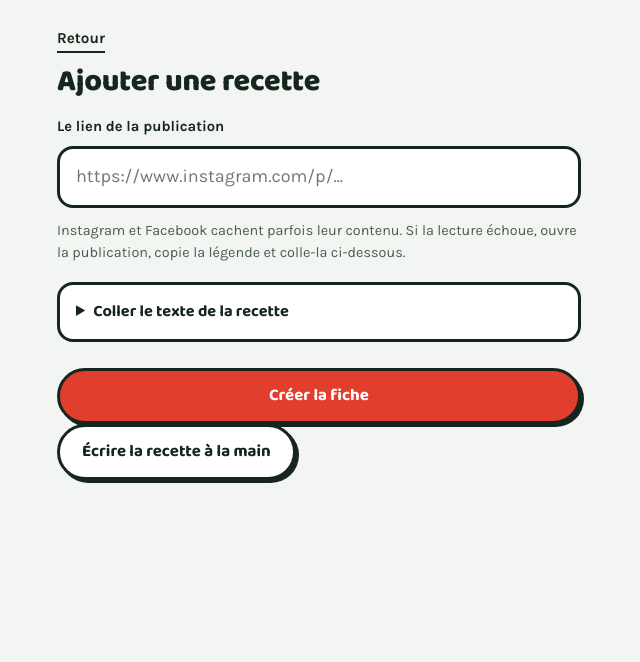
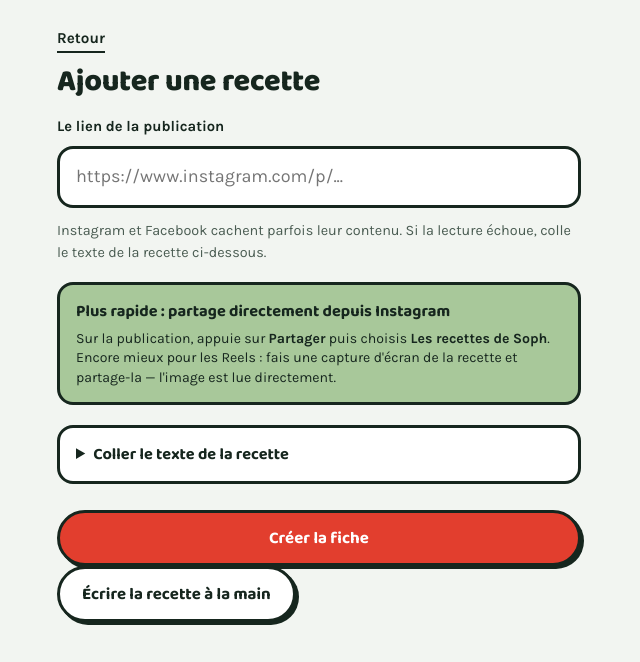
Before and after one commit to KUDO-TSE/Soph-recipe, a Flask app: page /add in a window 1280 px wide. Shown: the top 662 px of the page, without its empty margins (321-961 px from the left). Run offline with Flask 3, Linux system fonts and the light colour scheme; some libraries are stand-ins or nearby versions.

Commit message:
Android share target: share links or screenshots straight from Instagram

```diff
--- a/app.py
+++ b/app.py
@@ -1,5 +1,6 @@
 import json
 import os
+import re
 from functools import wraps
 
 from flask import (
@@ -116,6 +117,85 @@ def api_import():
 def api_blank():
     rid = db.create_draft({"title": "", "ingredients": [], "steps": []})
     return jsonify({"id": rid, "next": url_for("edit", rid=rid)})
+
+
+@app.post("/share")
+@locked
+def share():
+    """Cible de partage Android.
+
+    Instagram envoie soit un lien (dans `text`), soit une capture d'écran
+    (dans `photo`), soit les deux. On enregistre tel quel et on renvoie tout
+    de suite vers l'écran de lecture : la lecture par Claude prend une dizaine
+    de secondes, trop long pour laisser un POST en attente.
+    """
+    text = " ".join(
+        filter(None, [request.form.get("title", ""), request.form.get("text", "")])
+    ).strip()
+    url = (request.form.get("url") or "").strip()
+
+    if not url:
+        found = re.search(r"https?://\S+", text)
+        if found:
+            url = found.group(0).rstrip(").,")
+
+    image = None
+    if "photo" in request.files and request.files["photo"].filename:
+        image = extract.shrink(request.files["photo"].read())
+
+    if not (text or url or image):
+        return redirect(url_for("add"))
+
+    rid = db.create_draft(
+        {
+            "title": "",
+            "raw_source": text,
+            "source_url": url or None,
+            "source_platform": extract.detect_platform(url),
+        },
+        image=image,
+    )
+    return redirect(url_for("reading", rid=rid), code=303)
+
+
+@app.get("/recipe/<int:rid>/lecture")
+@locked
+def reading(rid):
+    if not db.get_recipe(rid):
+        abort(404)
+    return render_template("reading.html", rid=rid)
+
+
+@app.post("/api/extract/<int:rid>")
+@locked
+def api_extract(rid):
+    """Lit le contenu déjà stocké par /share et le transforme en fiche."""
+    raw = db.get_raw(rid)
+    if not raw:
+        return jsonify({"error": "Ce partage n'existe plus."}), 404
+
+    image = None
+    if raw.get("image_data"):
+        image = (bytes(raw["image_data"]), raw.get("image_mime") or "image/jpeg")
+
+    try:
+        recipe_data, fetched_image = extract.build_draft(
+            url=raw.get("source_url") or "",
+            text=raw.get("raw_source") or "",
+            preloaded_image=image,
+        )
+    except extract.ExtractError as exc:
+        return jsonify({"error": str(exc)}), 400
+    except Exception as exc:
+        app.logger.exception("share extract failed: %s", exc)
+        return jsonify(
+            {"error": "La lecture a échoué. Ouvre la fiche et écris-la à la main."}
+        ), 500
+
+    db.save_recipe(rid, recipe_data, image=fetched_image if not image else None)
+    db.set_draft(rid, True)
+    db.clear_raw(rid)
+    return jsonify({"next": url_for("edit", rid=rid)})
 
 
 @app.get("/recipe/<int:rid>")
@@ -237,6 +317,19 @@ def manifest():
                 "scope": "/",
                 "background_color": "#F2F5F1",
                 "theme_color": "#16261E",
+                "share_target": {
+                    "action": "/share",
+                    "method": "POST",
+                    "enctype": "multipart/form-data",
+                    "params": {
+                        "title": "title",
+                        "text": "text",
+                        "url": "url",
+                        "files": [
+                            {"name": "photo", "accept": ["image/*"]}
+                        ],
+                    },
+                },
                 "icons": [
                     {"src": "/static/icon-192.png", "sizes": "192x192", "type": "image/png"},
                     {
--- a/db.py
+++ b/db.py
@@ -52,6 +52,12 @@ CREATE INDEX IF NOT EXISTS recipes_browse_idx
     ON recipes (is_draft, is_favorite DESC, created_at DESC);
 """
 
+# Appliqué à chaque démarrage : permet de mettre à jour un déploiement existant
+# sans étape de migration manuelle.
+MIGRATIONS = """
+ALTER TABLE recipes ADD COLUMN IF NOT EXISTS raw_source TEXT;
+"""
+
 CARD_COLS = """id, title, emoji, servings, total_time, is_favorite, times_cooked,
                source_platform, (image_data IS NOT NULL) AS has_image"""
 
@@ -59,6 +65,7 @@ CARD_COLS = """id, title, emoji, servings, total_time, is_favorite, times_cooked
 def init_db():
     with get_conn() as conn, conn.cursor() as cur:
         cur.execute(SCHEMA)
+        cur.execute(MIGRATIONS)
 
 
 def list_recipes(search=None):
@@ -96,8 +103,9 @@ def create_draft(data, image=None):
         cur.execute(
             """INSERT INTO recipes
                  (title, emoji, source_url, source_platform, servings, total_time,
-                  ingredients, steps, notes, image_data, image_mime, is_draft)
-               VALUES (%s, %s, %s, %s, %s, %s, %s, %s, %s, %s, %s, TRUE)
+                  ingredients, steps, notes, image_data, image_mime, raw_source,
+                  is_draft)
+               VALUES (%s, %s, %s, %s, %s, %s, %s, %s, %s, %s, %s, %s, TRUE)
                RETURNING id""",
             (
                 data.get("title") or "Nouvelle recette",
@@ -111,6 +119,7 @@ def create_draft(data, image=None):
                 data.get("notes"),
                 psycopg2.Binary(image_data) if image_data else None,
                 image_mime,
+                data.get("raw_source"),
             ),
         )
         return cur.fetchone()["id"]
@@ -195,3 +204,19 @@ def counts():
 def set_draft(rid, flag):
     with get_conn() as conn, conn.cursor() as cur:
         cur.execute("UPDATE recipes SET is_draft = %s WHERE id = %s", (flag, rid))
+
+
+def get_raw(rid):
+    """Le contenu brut partagé depuis Android, plus la photo si elle est arrivée."""
+    with get_conn() as conn, conn.cursor() as cur:
+        cur.execute(
+            """SELECT raw_source, source_url, source_platform, image_data, image_mime
+               FROM recipes WHERE id = %s""",
+            (rid,),
+        )
+        return cur.fetchone()
+
+
+def clear_raw(rid):
+    with get_conn() as conn, conn.cursor() as cur:
+        cur.execute("UPDATE recipes SET raw_source = NULL WHERE id = %s", (rid,))
--- a/extract.py
+++ b/extract.py
@@ -317,12 +317,16 @@ def retranslate(recipe):
     return out
 
 
-def build_draft(url="", text="", upload=None):
-    """Main entry point. Returns (recipe_dict, image_tuple_or_None)."""
+def build_draft(url="", text="", upload=None, preloaded_image=None):
+    """Main entry point. Returns (recipe_dict, image_tuple_or_None).
+
+    `preloaded_image` is an already-shrunk (bytes, mime) tuple — used by the
+    Android share target, where the screenshot arrived before we got here.
+    """
     url = (url or "").strip()
     text = (text or "").strip()
     platform = detect_platform(url)
-    image = shrink(upload) if upload else None
+    image = preloaded_image or (shrink(upload) if upload else None)
     caption_parts = []
 
     if url and not platform:
--- a/static/style.css
+++ b/static/style.css
@@ -775,3 +775,26 @@ a { color: inherit; }
   .facts span { padding: 3px 10px; font-size: 0.78rem; }
   .cook-nav { grid-template-columns: 60px 1fr; }
 }
+
+/* ---------- Encart astuce ---------- */
+
+.tip {
+  margin: 0 0 20px;
+  padding: 14px 16px;
+  border: var(--edge);
+  border-radius: var(--r-md);
+  background: var(--pistachio);
+}
+
+.tip b {
+  display: block;
+  font-family: "Baloo 2", sans-serif;
+  font-weight: 700;
+  font-size: 1.02rem;
+}
+
+.tip span { display: block; margin-top: 4px; font-size: 0.88rem; line-height: 1.4; }
+.tip span b { display: inline; font-family: Karla, sans-serif; font-size: 0.88rem; }
+
+.working .btn { margin-top: 16px; }
+.working .form-error { margin-top: 16px; max-width: 340px; }
--- a/static/sw.js
+++ b/static/sw.js
@@ -2,7 +2,7 @@
    1. rendre l'application installable (Chrome exige un gestionnaire fetch)
    2. garder les recettes lisibles en cuisine même sans réseau */
 
-var CACHE = "soph-v1";
+var CACHE = "soph-v2";
 
 var SHELL = [
   "/",
--- a/templates/add.html
+++ b/templates/add.html
@@ -15,7 +15,14 @@
   </label>
 
   <p class="hint">Instagram et Facebook cachent parfois leur contenu. Si la lecture échoue,
-    ouvre la publication, copie la légende et colle-la ci-dessous.</p>
+    colle le texte de la recette ci-dessous.</p>
+
+  <aside class="tip">
+    <b>Plus rapide : partage directement depuis Instagram</b>
+    <span>Sur la publication, appuie sur <b>Partager</b> puis choisis
+      <b>Les recettes de Soph</b>. Encore mieux pour les Reels : fais une capture
+      d'écran de la recette et partage-la — l'image est lue directement.</span>
+  </aside>
 
   <details class="fold" id="manual-fold">
     <summary>Coller le texte de la recette</summary>
```
Also changed, not shown: static/app.js (+30 -0 lines), templates/reading.html (added, +14 -0 lines), README.md.
